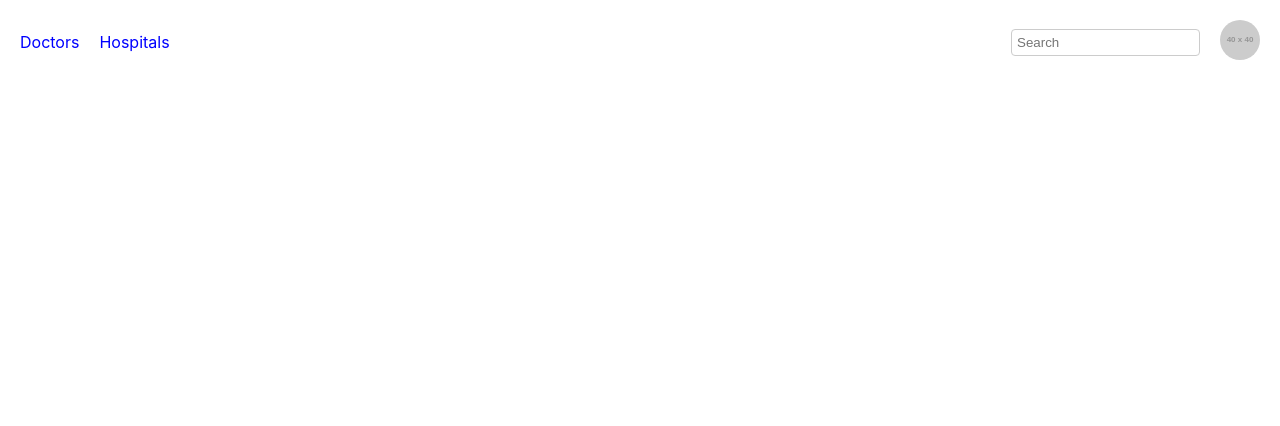
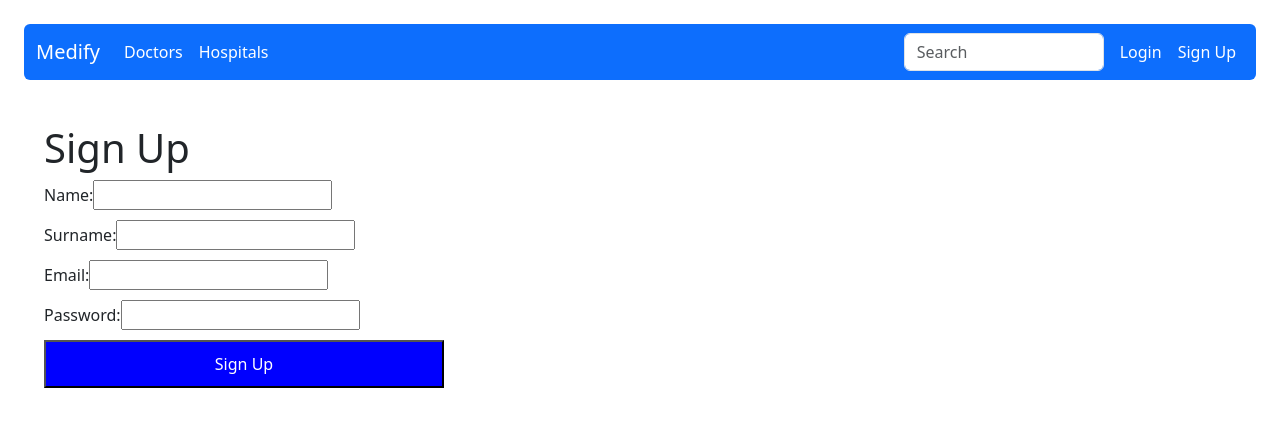
Before and after one commit to a1rzayev/MedifyWEB, a React (Create React App) app in the folder patient-web/: page /signup in a window 1280 px wide. Before the commit this address had no page. Shown: the top 426 px of the page. Built offline with nearby package versions, Linux system fonts and the light colour scheme.

Commit message:
Add bootstrap for navbar in patients-web and add navbar collapsing

```diff
--- a/patient-web/package.json
+++ b/patient-web/package.json
@@ -3,6 +3,7 @@
   "version": "0.1.0",
   "private": true,
   "dependencies": {
+    "bootstrap": "^5.3.3",
     "cra-template": "1.2.0",
     "react": "^19.0.0",
     "react-dom": "^19.0.0",
--- a/patient-web/public/index.html
+++ b/patient-web/public/index.html
@@ -1,14 +1,16 @@
 <!DOCTYPE html>
 <html lang="en">
+
 <head>
+  <!-- Add Bootstrap JS at the end of the head section -->
+  <script src="https://cdn.jsdelivr.net/npm/@popperjs/core@2.11.6/dist/umd/popper.min.js"></script>
+  <script src="https://cdn.jsdelivr.net/npm/bootstrap@5.2.3/dist/js/bootstrap.min.js"></script>
+
   <meta charset="utf-8" />
   <link rel="icon" href="%PUBLIC_URL%/favicon.ico" />
   <meta name="viewport" content="width=device-width, initial-scale=1" />
   <meta name="theme-color" content="#000000" />
-    <meta
-      name="description"
-      content="Web site created using create-react-app"
-    />
+  <meta name="description" content="Web site created using create-react-app" />
   <link rel="apple-touch-icon" href="%PUBLIC_URL%/logo192.png" />
   <!--
       manifest.json provides metadata used when your web app is installed on a
@@ -26,6 +28,7 @@
     -->
   <title>React App</title>
 </head>
+
 <body>
   <noscript>You need to enable JavaScript to run this app.</noscript>
   <div id="root"></div>
@@ -40,4 +43,5 @@
       To create a production bundle, use `npm run build` or `yarn build`.
     -->
 </body>
+
 </html>
--- a/patient-web/src/App.js
+++ b/patient-web/src/App.js
@@ -1,42 +1,83 @@
-import React from 'react';
+import 'bootstrap/dist/css/bootstrap.min.css';
+import React, { useState } from 'react';
 import { BrowserRouter as Router, Routes, Route, Link } from 'react-router-dom';
-import DoctorListPage from './pages/DoctorsPage';
-import HospitalListPage from './pages/HospitalsPage';
+import DoctorsPage from './pages/DoctorsPage';
+import HospitalsPage from './pages/HospitalsPage';
 import DoctorProfilePage from './pages/DoctorProfilePage';
 import HospitalProfilePage from './pages/HospitalProfilePage';
 import UserProfilePage from './pages/UserProfilePage';
+import LoginPage from './pages/LoginPage';
+import SignupPage from './pages/SignupPage';
 
 const App = () => {
+    const [isAuthenticated, setIsAuthenticated] = useState(false);
+
     return (
         <Router>
-            <div style={{ padding: '20px' }}>
-                <nav style={{ marginBottom: '20px', display: 'flex', justifyContent: 'space-between', alignItems: 'center' }}>
-                    <div style={{ display: 'flex', gap: '20px' }}>
-                        <Link to="/doctors" style={{ textDecoration: 'none', color: 'blue' }}>Doctors</Link>
-                        <Link to="/hospitals" style={{ textDecoration: 'none', color: 'blue' }}>Hospitals</Link>
-                    </div>
-                    <div style={{ display: 'flex', alignItems: 'center', gap: '20px' }}>
+            <div className="container-fluid px-4 py-4">
+                {/* Navbar */}
+                <nav className="navbar navbar-expand-lg navbar-light bg-primary rounded mb-4">
+                    <div className="container-fluid">
+                        <Link to="/" className="navbar-brand text-white">Medify</Link>
+                        <button className="navbar-toggler" type="button" data-bs-toggle="collapse" data-bs-target="#navbarNav" aria-controls="navbarNav" aria-expanded="false" aria-label="Toggle navigation">
+                            <span className="navbar-toggler-icon"></span>
+                        </button>
+                        <div className="collapse navbar-collapse" id="navbarNav">
+                            {/* Left Side - Doctors and Hospitals */}
+                            <ul className="navbar-nav me-auto">
+                                <li className="nav-item">
+                                    <Link to="/doctors" className="nav-link text-white">Doctors</Link>
+                                </li>
+                                <li className="nav-item">
+                                    <Link to="/hospitals" className="nav-link text-white">Hospitals</Link>
+                                </li>
+                            </ul>
+
+                            {/* Right Side - Search Input and Authentication */}
+                            <ul className="navbar-nav ms-auto d-flex align-items-center">
+                                {/* Search Input */}
+                                <form className="d-flex mx-2">
                                     <input
                                         type="text"
                                         placeholder="Search"
-                            style={{ padding: '5px', borderRadius: '4px', border: '1px solid #ccc' }}
+                                        className="form-control"
+                                        style={{ width: '200px' }} // Adjust width as needed
                                     />
-                        <Link to="/user-profile" style={{ textDecoration: 'none', color: 'blue' }}>
+                                </form>
+
+                                {/* Login/Signup or User Profile */}
+                                {isAuthenticated ? (
+                                    <li className="nav-item">
+                                        <Link to="/user-profile" className="nav-link text-white d-flex align-items-center">
                                             <img
                                                 src="https://via.placeholder.com/40"
                                                 alt="User Avatar"
-                                style={{ borderRadius: '50%', width: '40px', height: '40px', cursor: 'pointer' }}
+                                                className="rounded-circle me-2"
+                                                style={{ width: '40px', height: '40px' }}
                                             />
+                                            Profile
                                         </Link>
+                                    </li>
+                                ) : (
+                                    <li className="nav-item d-flex">
+                                        <Link to="/login" className="nav-link text-white">Login</Link>
+                                        <Link to="/signup" className="nav-link text-white">Sign Up</Link>
+                                    </li>
+                                )}
+                            </ul>
+                        </div>
                     </div>
                 </nav>
 
+                {/* Routing Pages */}
                 <Routes>
-                    <Route path="/doctors" element={<DoctorListPage />} />
-                    <Route path="/hospitals" element={<HospitalListPage />} />
+                    <Route path="/doctors" element={<DoctorsPage />} />
+                    <Route path="/hospitals" element={<HospitalsPage />} />
                     <Route path="/doctor/:id" element={<DoctorProfilePage />} />
                     <Route path="/hospital/:id" element={<HospitalProfilePage />} />
                     <Route path="/user-profile" element={<UserProfilePage />} />
+                    <Route path="/login" element={<LoginPage />} />
+                    <Route path="/signup" element={<SignupPage />} />
                 </Routes>
             </div>
         </Router>
--- /dev/null
+++ b/patient-web/src/pages/LoginPage.js
@@ -0,0 +1,46 @@
+import React, { useState } from 'react';
+
+const LoginPage = () => {
+    const [credentials, setCredentials] = useState({ email: '', password: '' });
+
+    const handleChange = (e) => {
+        const { name, value } = e.target;
+        setCredentials({ ...credentials, [name]: value });
+    };
+
+    const handleSubmit = (e) => {
+        e.preventDefault();
+        console.log('Logging in:', credentials);
+    };
+
+    return (
+        <div style={{ padding: '20px' }}>
+            <h1>Login</h1>
+            <form onSubmit={handleSubmit} style={{ maxWidth: '400px', display: 'flex', flexDirection: 'column', gap: '10px' }}>
+                <label>
+                    Email:
+                    <input
+                        type="email"
+                        name="email"
+                        value={credentials.email}
+                        onChange={handleChange}
+                        required
+                    />
+                </label>
+                <label>
+                    Password:
+                    <input
+                        type="password"
+                        name="password"
+                        value={credentials.password}
+                        onChange={handleChange}
+                        required
+                    />
+                </label>
+                <button type="submit" style={{ padding: '10px', background: 'blue', color: 'white' }}>Login</button>
+            </form>
+        </div>
+    );
+};
+
+export default LoginPage;
--- /dev/null
+++ b/patient-web/src/pages/SignupPage.js
@@ -0,0 +1,71 @@
+import React, { useState } from 'react';
+
+const SignupPage = () => {
+    const [user, setUser] = useState({
+        name: '',
+        surname: '',
+        email: '',
+        password: '',
+    });
+
+    const handleChange = (e) => {
+        const { name, value } = e.target;
+        setUser({ ...user, [name]: value });
+    };
+
+    const handleSubmit = (e) => {
+        e.preventDefault();
+        console.log('Registering:', user);
+    };
+
+    return (
+        <div style={{ padding: '20px' }}>
+            <h1>Sign Up</h1>
+            <form onSubmit={handleSubmit} style={{ maxWidth: '400px', display: 'flex', flexDirection: 'column', gap: '10px' }}>
+                <label>
+                    Name:
+                    <input
+                        type="text"
+                        name="name"
+                        value={user.name}
+                        onChange={handleChange}
+                        required
+                    />
+                </label>
+                <label>
+                    Surname:
+                    <input
+                        type="text"
+                        name="surname"
+                        value={user.surname}
+                        onChange={handleChange}
+                        required
+                    />
+                </label>
+                <label>
+                    Email:
+                    <input
+                        type="email"
+                        name="email"
+                        value={user.email}
+                        onChange={handleChange}
+                        required
+                    />
+                </label>
+                <label>
+                    Password:
+                    <input
+                        type="password"
+                        name="password"
+                        value={user.password}
+                        onChange={handleChange}
+                        required
+                    />
+                </label>
+                <button type="submit" style={{ padding: '10px', background: 'blue', color: 'white' }}>Sign Up</button>
+            </form>
+        </div>
+    );
+};
+
+export default SignupPage;
```
Also changed, not shown: 1 other file (tests, documents, lock files or other folders). Lines whose indentation alone changed are shown as unchanged.
